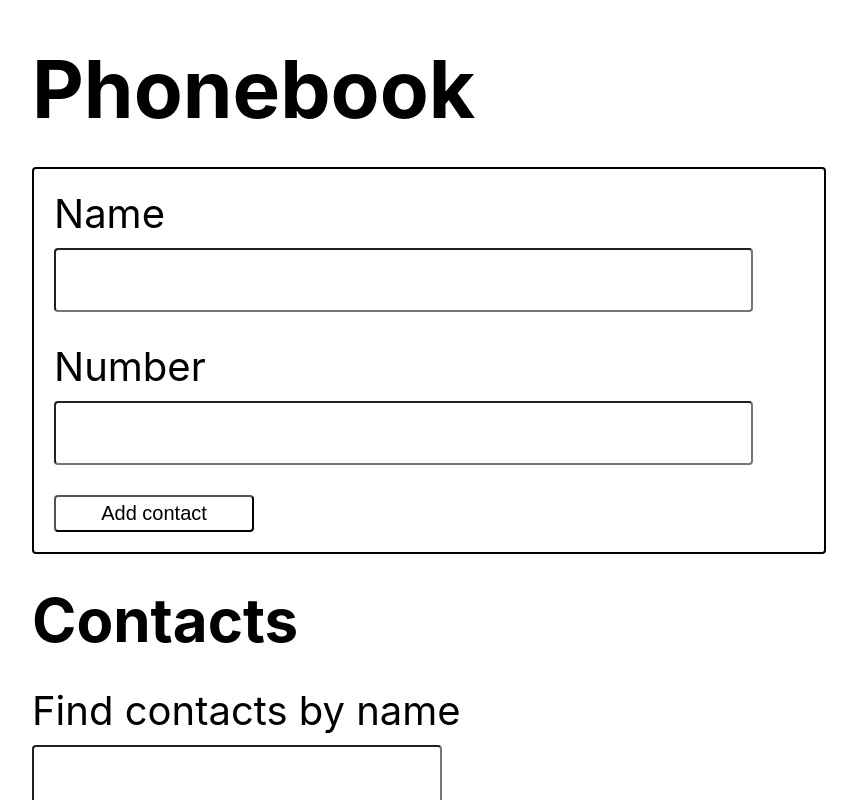
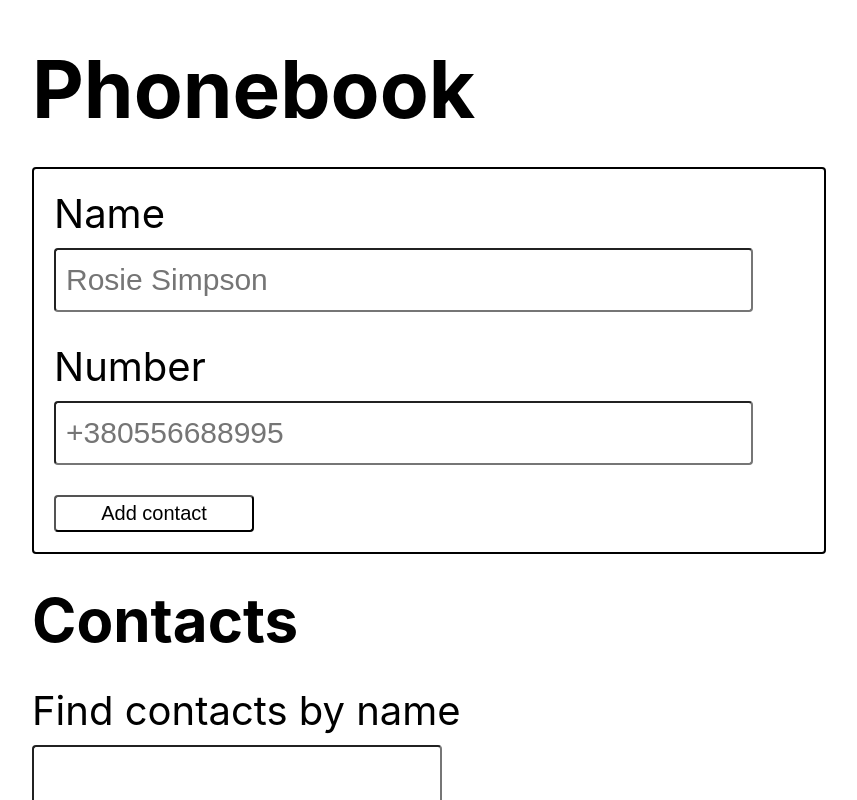
Before and after one commit to LidiiaChyrnyshuk/goit-react-hw-02-phonebook, a React (Create React App) app: page / in a window 1280 px wide. Shown: the top 800 px of the page, without its empty margins (8-865 px from the left). Built offline with nearby package versions, Linux system fonts and the light colour scheme.

Commit message:
change  classes name

```diff
--- a/src/components/App.jsx
+++ b/src/components/App.jsx
@@ -2,7 +2,7 @@ import React, { Component } from 'react';
 import { nanoid } from 'nanoid';
 import css from './App.module.css';
 
-import { ContactEditor } from './ContactEditor/ContactEditor';
+import { ContactForm } from './ContactForm/ContactForm';
 import { ContactsFilter } from './ContactsFilter/ContactsFilter';
 import { ContactsList } from './ContactsList/ContactsList';
 
@@ -33,8 +33,6 @@ export class App extends Component {
     }
 
     this.handleAddNewContact(name, number);
-
-    // this.handleResetForm();
   };
 
   handleAddNewContact = (name, number) => {
@@ -47,10 +45,6 @@ export class App extends Component {
       return { contacts: [contact, ...prevState.contacts] };
     });
   };
-
-  // handleResetForm = () => {
-  //   this.setState({ ...this.state });
-  // };
 
   handleDeleteContact = contactId => {
     this.setState(prevState => ({
@@ -76,7 +70,7 @@ export class App extends Component {
     return (
       <div className={css.container}>
         <h1>Phonebook</h1>
-        <ContactEditor onSubmit={this.handleSubmit}></ContactEditor>
+        <ContactForm onSubmit={this.handleSubmit} />
 
         <h2>Contacts</h2>
         <ContactsFilter
--- a/src/components/ContactEditor/ContactEditor.jsx
+++ b/src/components/ContactForm/ContactForm.jsx
@@ -1,7 +1,7 @@
 import { Component } from 'react';
-import css from './ContactEditor.module.css';
+import css from './ContactForm.module.css';
 
-export class ContactEditor extends Component {
+export class ContactForm extends Component {
   state = {
     name: '',
     number: '',
@@ -15,7 +15,12 @@ export class ContactEditor extends Component {
   handleSubmit = evt => {
     evt.preventDefault();
     this.props.onSubmit({ ...this.state });
+    // this.handleResetForm();
   };
+
+  // handleResetForm = () => {
+  //   this.setState(...this.state);
+  // };
 
   render() {
     const { name, number } = this.state;
@@ -33,6 +38,7 @@ export class ContactEditor extends Component {
             type="text"
             name="name"
             value={name}
+            placeholder="Rosie Simpson"
             onChange={this.handleChange}
             pattern="^[a-zA-Zа-яА-Я]+(([' -][a-zA-Zа-яА-Я ])?[a-zA-Zа-яА-Я]*)*$"
             title="Name may contain only letters, apostrophe, dash and spaces. For example Adrian, Jacob Mercer, Charles de Batz de Castelmore d'Artagnan"
@@ -46,6 +52,7 @@ export class ContactEditor extends Component {
             type="tel"
             name="number"
             value={number}
+            placeholder="+380556688995"
             onChange={this.handleChange}
             pattern="\+?\d{1,4}?[-.\s]?\(?\d{1,3}?\)?[-.\s]?\d{1,4}[-.\s]?\d{1,4}[-.\s]?\d{1,9}"
             title="Phone number must be digits and can contain spaces, dashes, parentheses and can start with +"
--- a/src/components/ContactsFilter/ContactsFilter.jsx
+++ b/src/components/ContactsFilter/ContactsFilter.jsx
@@ -1,6 +1,6 @@
 import React from 'react';
 import PropTypes from 'prop-types';
-import css from '../ContactEditor/ContactEditor.module.css';
+import css from '../ContactForm/ContactForm.module.css';
 
 export const ContactsFilter = ({ value, onChange }) => {
   return (
```
Also changed, not shown: src/components/ContactForm/ContactForm.module.css (renamed from src/components/ContactEditor/ContactEditor.module.css).
